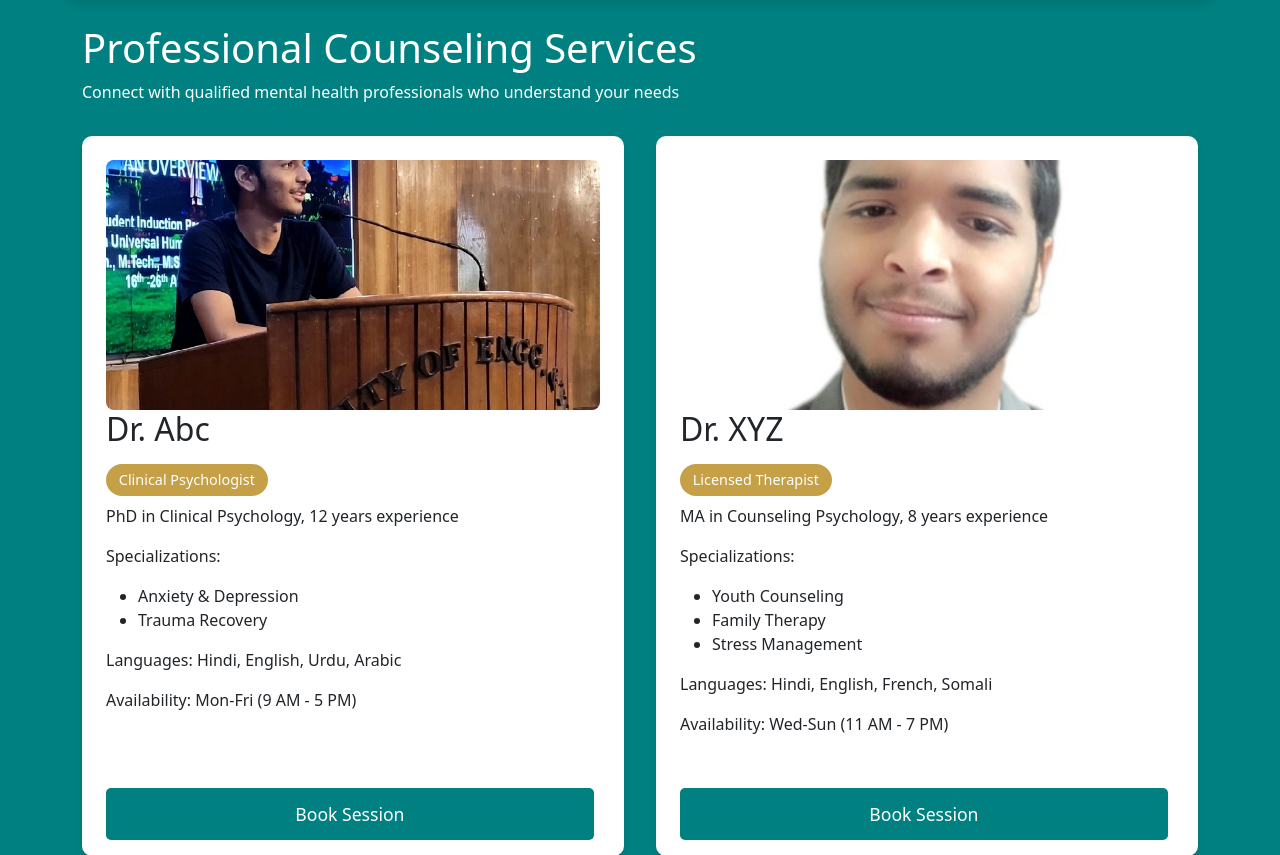
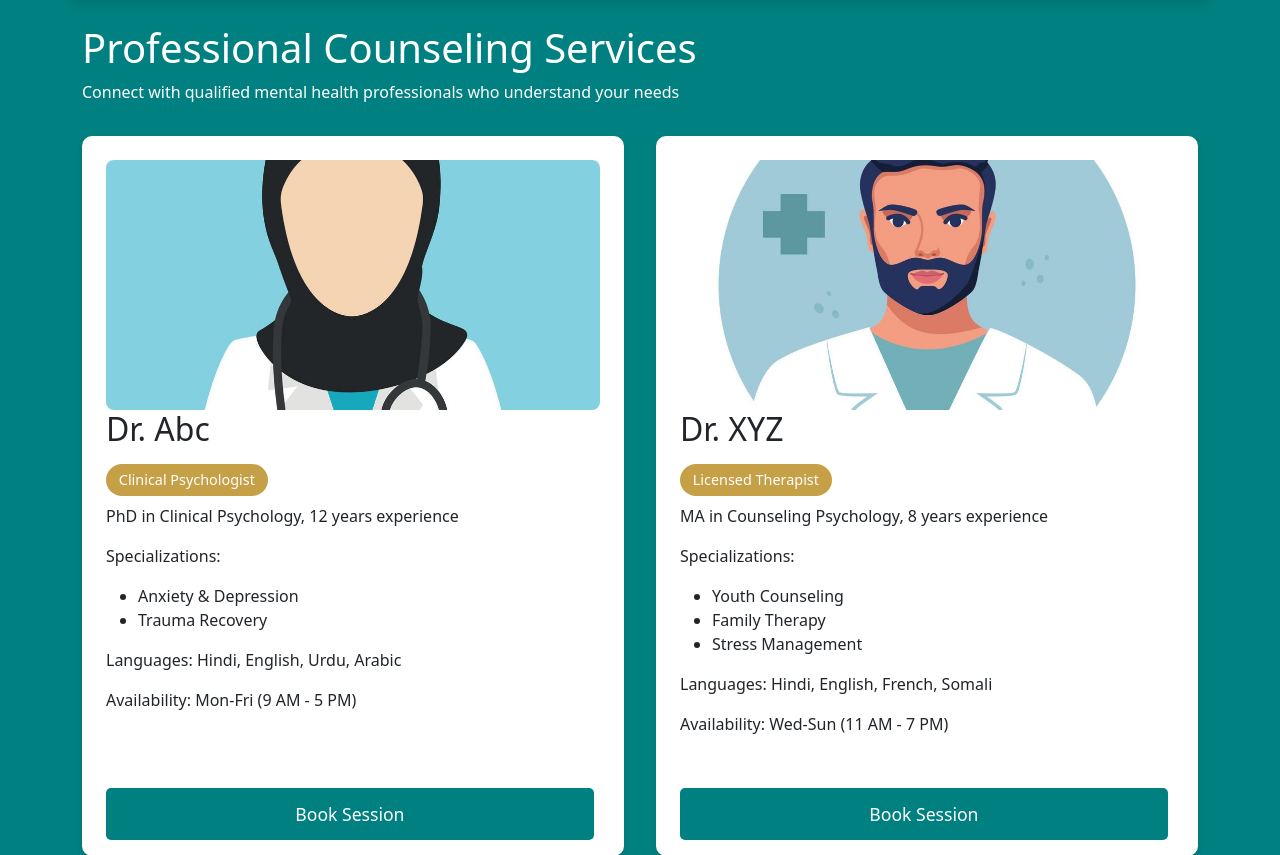
Before and after one commit to MohammadAdnanKhan/HearToHelp_, a Flask app: page /counsellors in a window 1280 px wide. Shown: the part 83-938 px from the top of the page. Run offline with Flask 3, Linux system fonts and the light colour scheme.

Commit message:
Modified the UI

```diff
--- a/templates/counsellors.html
+++ b/templates/counsellors.html
@@ -172,7 +172,7 @@
     <div class="counselor-grid">
         <!-- Counselor 1 -->
         <div class="counselor-card">
-            <img src="{{ url_for('static', filename='images/reyyan.jpeg') }}" alt="Dr. ABC" class="counselor-img">
+            <img src="{{ url_for('static', filename='images/dr1.jpg') }}" alt="Dr. ABC" class="counselor-img">
             <h2>Dr. Abc</h2>
             <div class="specialty-badge">Clinical Psychologist</div>
             <p>PhD in Clinical Psychology, 12 years experience</p>
@@ -190,7 +190,7 @@
 
         <!-- Counselor 2 -->
         <div class="counselor-card">
-            <img src="{{ url_for('static', filename='images/ashrah.jpeg') }}" alt="Dr XYZ" class="counselor-img">
+            <img src="{{ url_for('static', filename='images/dr.jpg') }}" alt="Dr XYZ" class="counselor-img">
             <h2>Dr. XYZ</h2>
             <div class="specialty-badge">Licensed Therapist</div>
             <p>MA in Counseling Psychology, 8 years experience</p>
```
